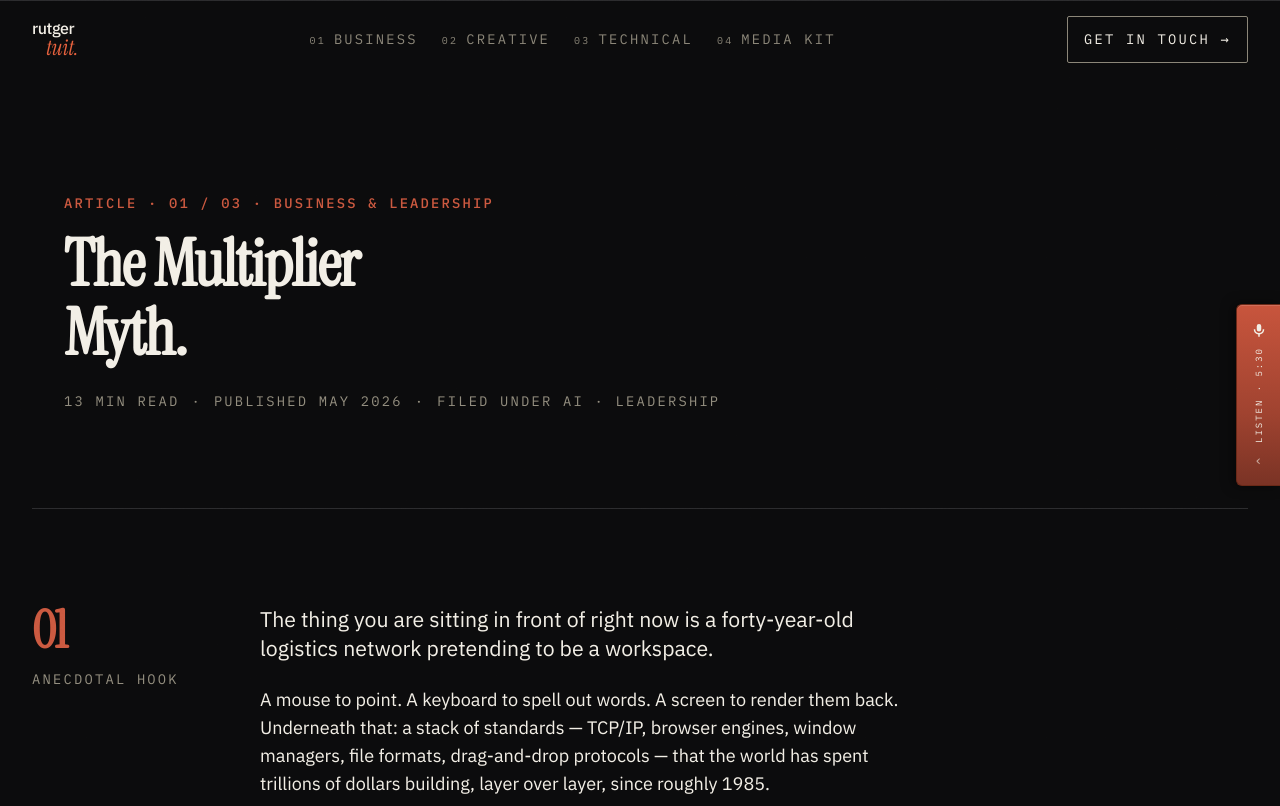
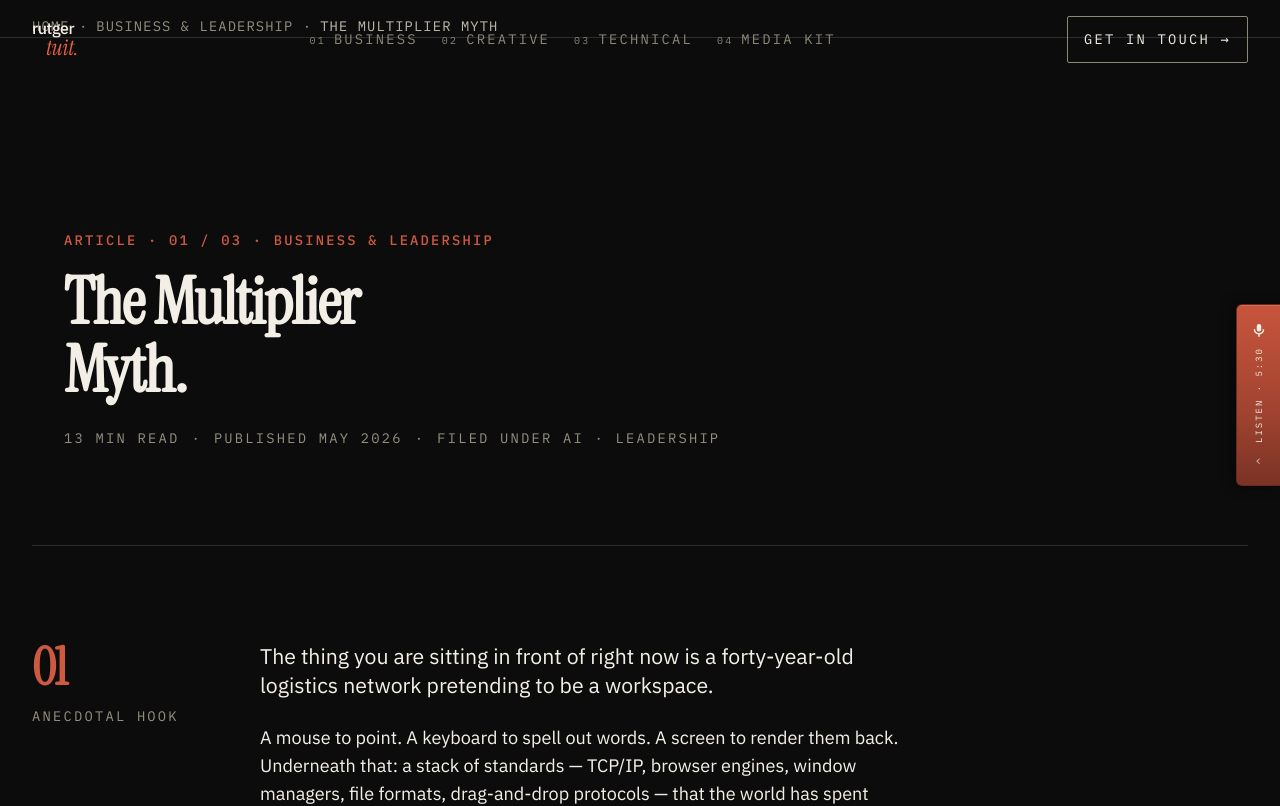
Before and after one commit to rutgertuit/RTNL, a Next.js app: page /business/multiplier-myth in a window 1280 px wide. Shown: the top 806 px of the page. Built offline with nearby package versions, Linux system fonts and the light colour scheme.

Commit message:
feat(nav): breadcrumbs on every inner page (closes X-4)
Co-Authored-By: Claude Opus 4.7 (1M context) <noreply@anthropic.com>

```diff
--- a/app/business/agent-inclusive/page.tsx
+++ b/app/business/agent-inclusive/page.tsx
@@ -4,6 +4,7 @@ import { Nav } from "@/components/nav/Nav";
 import { Footer } from "@/components/footer/Footer";
 import { AppChrome } from "@/components/chrome/AppChrome";
 import { Article, buildArticleLd } from "@/components/article/Article";
+import { Breadcrumb } from "@/components/breadcrumb/Breadcrumb";
 
 const TITLE = "Agent Inclusive";
 const DESCRIPTION =
@@ -30,6 +31,11 @@ export default function AgentInclusivePage() {
         dangerouslySetInnerHTML={{ __html: JSON.stringify(ld) }}
       />
       <Nav />
+      <Breadcrumb trail={[
+        { label: "Home", href: "/" },
+        { label: "Business & Leadership", href: "/business" },
+        { label: "Agent Inclusive" },
+      ]} />
       <Article
         number="03 / 03"
         filedUnder="Leadership · Org Design"
--- a/app/business/multiplier-myth/page.tsx
+++ b/app/business/multiplier-myth/page.tsx
@@ -4,6 +4,7 @@ import { Footer } from "@/components/footer/Footer";
 import { AppChrome } from "@/components/chrome/AppChrome";
 import { Article, buildArticleLd } from "@/components/article/Article";
 import { PodcastTab } from "@/components/podcast-player/PodcastTab";
+import { Breadcrumb } from "@/components/breadcrumb/Breadcrumb";
 
 const TITLE = "The Multiplier Myth";
 const DESCRIPTION =
@@ -30,6 +31,11 @@ export default function MultiplierMythPage() {
         dangerouslySetInnerHTML={{ __html: JSON.stringify(ld) }}
       />
       <Nav />
+      <Breadcrumb trail={[
+        { label: "Home", href: "/" },
+        { label: "Business & Leadership", href: "/business" },
+        { label: "The Multiplier Myth" },
+      ]} />
       <PodcastTab
         src="/audio/multiplier-myth-ep02.mp3"
         title="The Multiplier Myth — a conversation."
--- a/app/business/thirty-minute-kitchen/page.tsx
+++ b/app/business/thirty-minute-kitchen/page.tsx
@@ -3,6 +3,7 @@ import { Nav } from "@/components/nav/Nav";
 import { Footer } from "@/components/footer/Footer";
 import { AppChrome } from "@/components/chrome/AppChrome";
 import { Article, buildArticleLd } from "@/components/article/Article";
+import { Breadcrumb } from "@/components/breadcrumb/Breadcrumb";
 
 const TITLE = "The 30-Minute Kitchen";
 const DESCRIPTION =
@@ -29,6 +30,11 @@ export default function ThirtyMinuteKitchenPage() {
         dangerouslySetInnerHTML={{ __html: JSON.stringify(ld) }}
       />
       <Nav />
+      <Breadcrumb trail={[
+        { label: "Home", href: "/" },
+        { label: "Business & Leadership", href: "/business" },
+        { label: "The 30-Minute Kitchen" },
+      ]} />
       <Article
         number="02 / 03"
         filedUnder="Marketing · Operations"
--- a/app/contact/page.tsx
+++ b/app/contact/page.tsx
@@ -4,6 +4,7 @@ import { Nav } from "@/components/nav/Nav";
 import { Footer } from "@/components/footer/Footer";
 import { AppChrome } from "@/components/chrome/AppChrome";
 import { ContactForm } from "./ContactForm";
+import { Breadcrumb } from "@/components/breadcrumb/Breadcrumb";
 
 const TITLE = "Contact";
 const DESCRIPTION =
@@ -35,6 +36,10 @@ export default function ContactPage() {
         dangerouslySetInnerHTML={{ __html: JSON.stringify(ld) }}
       />
       <Nav />
+      <Breadcrumb trail={[
+        { label: "Home", href: "/" },
+        { label: "Contact" },
+      ]} />
       <article className="rt-tuit rt-contact section section--surface">
         <div className="container">
           <div className="rt-tuit__head">
--- a/app/creative/character-sheet/page.tsx
+++ b/app/creative/character-sheet/page.tsx
@@ -3,6 +3,7 @@ import Link from "next/link";
 import { Nav } from "@/components/nav/Nav";
 import { Footer } from "@/components/footer/Footer";
 import { AppChrome } from "@/components/chrome/AppChrome";
+import { Breadcrumb } from "@/components/breadcrumb/Breadcrumb";
 
 const TITLE = "How to build a character sheet";
 const DESCRIPTION =
@@ -61,6 +62,11 @@ export default function CharacterSheetPage() {
         dangerouslySetInnerHTML={{ __html: JSON.stringify(howToLd) }}
       />
       <Nav />
+      <Breadcrumb trail={[
+        { label: "Home", href: "/" },
+        { label: "Creative", href: "/#creative" },
+        { label: "Character Sheet" },
+      ]} />
       <article className="rt-tuit section section--surface">
         <div className="container">
           <div className="rt-tuit__head">
--- a/app/press/page.tsx
+++ b/app/press/page.tsx
@@ -3,6 +3,7 @@ import Link from "next/link";
 import { Nav } from "@/components/nav/Nav";
 import { Footer } from "@/components/footer/Footer";
 import { AppChrome } from "@/components/chrome/AppChrome";
+import { Breadcrumb } from "@/components/breadcrumb/Breadcrumb";
 
 const TITLE = "Press, interviews, and conversations";
 const DESCRIPTION =
@@ -357,6 +358,10 @@ export default function PressPage() {
         dangerouslySetInnerHTML={{ __html: JSON.stringify(ld) }}
       />
       <Nav />
+      <Breadcrumb trail={[
+        { label: "Home", href: "/" },
+        { label: "Press" },
+      ]} />
       <article className="rt-press section section--surface">
         <div className="container">
           <div className="rt-press__head">
--- /dev/null
+++ b/components/breadcrumb/Breadcrumb.tsx
@@ -0,0 +1,21 @@
+import Link from "next/link";
+
+export interface BreadcrumbItem {
+  label: string;
+  href?: string;
+}
+
+export function Breadcrumb({ trail }: { trail: BreadcrumbItem[] }) {
+  return (
+    <nav className="rt-breadcrumb" aria-label="Breadcrumb">
+      <ol>
+        {trail.map((item, i) => (
+          <li key={i}>
+            {item.href ? <Link href={item.href}>{item.label}</Link> : <span>{item.label}</span>}
+            {i < trail.length - 1 && <span aria-hidden> · </span>}
+          </li>
+        ))}
+      </ol>
+    </nav>
+  );
+}
--- a/styles/components.css
+++ b/styles/components.css
@@ -3576,3 +3576,38 @@ body { padding-top: 0; }
   }
   .sim-fs__details-grid { grid-template-columns: 1fr 1fr; }
 }
+
+/* ============================================================
+   BREADCRUMB — inner-page wayfinding (Fix S)
+   ============================================================ */
+.rt-breadcrumb {
+  font-family: var(--font-mono);
+  font-size: var(--fs-50);
+  letter-spacing: 0.08em;
+  color: var(--color-fg-3);
+  text-transform: uppercase;
+  max-width: var(--container-max);
+  margin: 0 auto;
+  padding: var(--space-4) var(--container-gutter) 0;
+}
+.rt-breadcrumb ol {
+  display: flex;
+  gap: var(--space-2);
+  list-style: none;
+  padding: 0;
+  margin: 0;
+  flex-wrap: wrap;
+}
+.rt-breadcrumb a {
+  color: inherit;
+  text-decoration: none;
+  border-bottom: 1px solid transparent;
+  transition: color 200ms, border-color 200ms;
+}
+.rt-breadcrumb a:hover {
+  color: var(--color-fg-1);
+  border-bottom-color: var(--color-fg-3);
+}
+.rt-breadcrumb li:last-child span {
+  color: var(--color-fg-2);
+}
```
